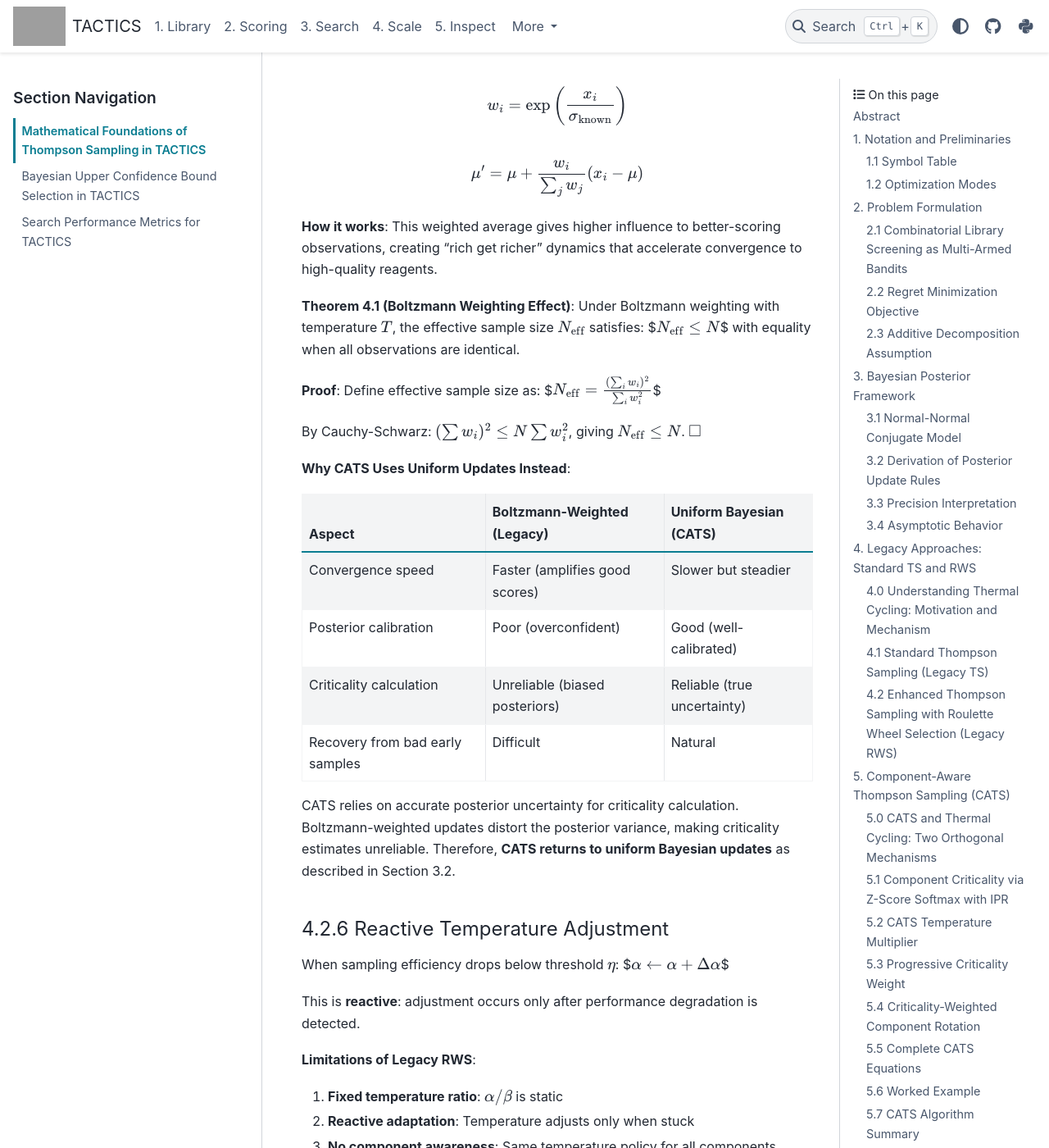
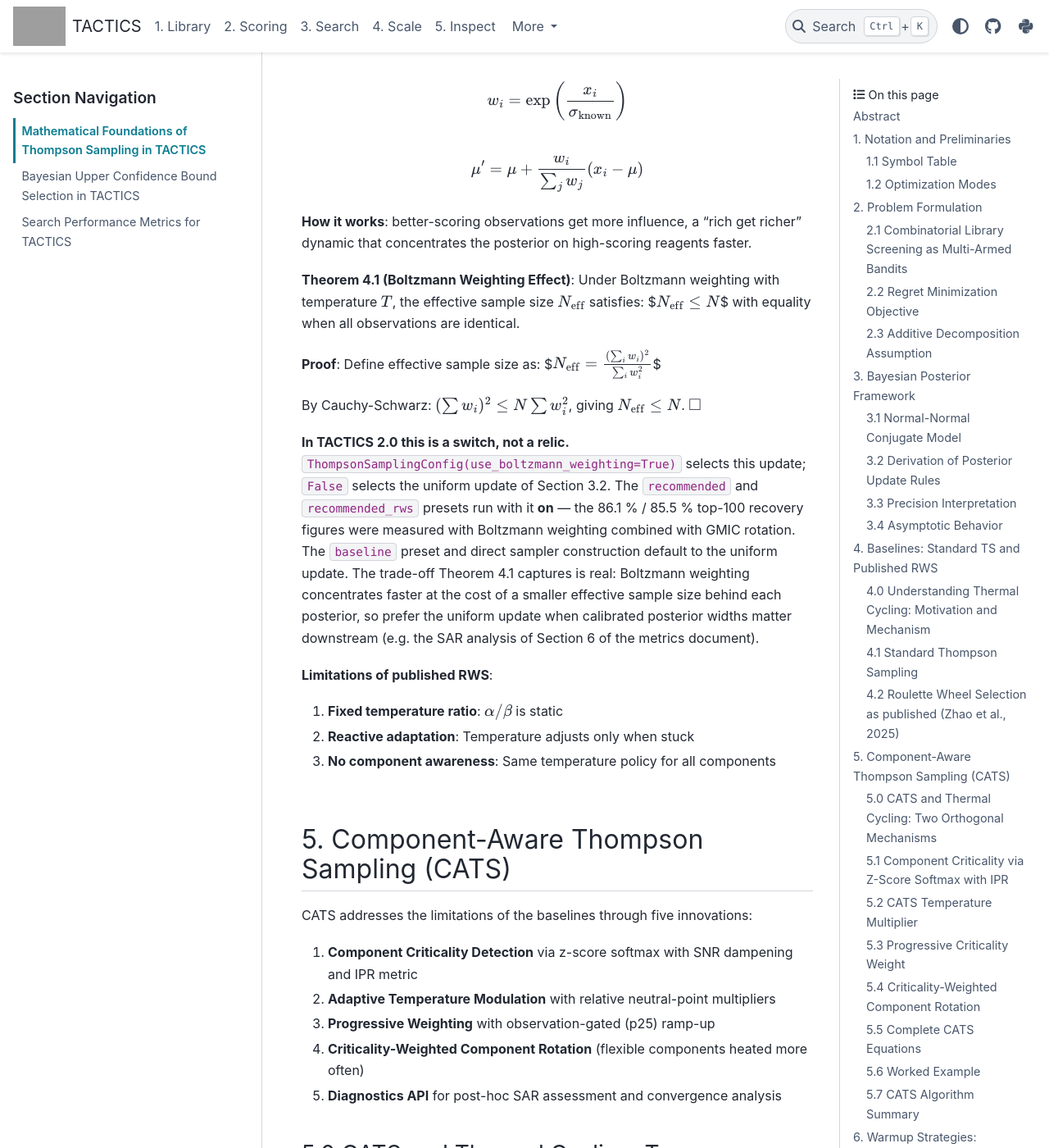
Before and after one commit to aakankschit/TACTICS, a Sphinx documentation site: the page built from docs/source/theory/thompson_sampling_equations.md, in a window 1280 px wide and 1400 px high, scrolled down 8372 px. Shown: the whole window at 82% size. Built offline with Sphinx 7.4.7 and the PyData theme 0.15.4, drawn with Linux system fonts in a browser that asks for light colours; some of the changed text lies outside the part shown; grey boxes are pictures that could not be loaded.

Commit message:
docs: 'legacy' now means only what was removed
The word survived in two places after the redesign and meant the wrong
thing in both.

Theory pages: the derivations of standard Thompson Sampling and the
published RWS (Zhao et al. 2025) are the baselines CATS and TT-TS are
measured against and stay -- but the headings said 'Legacy', which now
reads as 'the deleted code'. Relabelled as Baselines / Published RWS,
with a note at the top of section 4 saying the 1.x implementations
were removed and where each baseline lives now (GreedyConfig; 1.2.0).
Section 4.2.5 claimed Boltzmann-weighted updates are 'Legacy Only' and
that CATS uses uniform updates -- false: the recommended presets run
with use_boltzmann_weighting=True and the 86.1%/85.5% figures were
measured that way. Rewritten as the switch it is, keeping Theorem 4.1
and stating the trade-off it captures.

Source docstrings that autodoc carries into the reference described
live features as legacy: EnhancedWarmup ('the legacy warmup approach'
-- it is the default), use_boltzmann_weighting ('legacy RWS'),
adaptive_temperature ('legacy-inspired'), the Shannon criticality
metric. Reworded. The only remaining mention is presets.py saying
legacy_rws was removed.

Co-Authored-By: Claude Fable 5.1 <noreply@anthropic.com>
Claude-Session: https://claude.ai/code/session_01NGA4NaBZPsgXgze4qPnmND

````diff
--- a/docs/source/theory/thompson_sampling_equations.md
+++ b/docs/source/theory/thompson_sampling_equations.md
@@ -4,7 +4,7 @@
 
 ## Abstract
 
-This document provides rigorous mathematical derivations for the Thompson Sampling algorithms implemented in TACTICS (Thompson Sampling-Assisted Chemical Targeting and Iterative Compound Selection). We derive the theoretical foundations of Component-Aware Thompson Sampling (CATS) and compare it systematically with legacy Roulette Wheel Selection (RWS) and standard Thompson Sampling (TS) frameworks. The key innovations of CATS include IPR-based component criticality detection with SNR dampening and N-adaptive sharpening, adaptive temperature modulation with relative neutral-point multipliers, criticality-weighted component rotation, and progressive exploration-to-exploitation transition. We demonstrate how CATS provides principled, automatic tuning of exploration/exploitation trade-offs that legacy approaches require manual intervention to achieve.
+This document provides rigorous mathematical derivations for the Thompson Sampling algorithms implemented in TACTICS (Thompson Sampling-Assisted Chemical Targeting and Iterative Compound Selection). We derive the theoretical foundations of Component-Aware Thompson Sampling (CATS) and compare it systematically with the published Roulette Wheel Selection (RWS; Zhao et al., 2025) and standard Thompson Sampling (TS). The key innovations of CATS include IPR-based component criticality detection with SNR dampening and N-adaptive sharpening, adaptive temperature modulation with relative neutral-point multipliers, criticality-weighted component rotation, and progressive exploration-to-exploitation transition. We demonstrate how CATS provides principled, automatic tuning of exploration/exploitation trade-offs that the baselines require manual intervention to achieve.
 
 ## 1. Notation and Preliminaries
 
@@ -125,7 +125,9 @@ $$\mu_N \xrightarrow{N \to \infty} \bar{x} \xrightarrow{\text{LLN}} \theta^*$$
 
 The posterior concentrates around the true mean as observations accumulate.
 
-## 4. Legacy Approaches: Standard TS and RWS
+## 4. Baselines: Standard TS and Published RWS
+
+> These two methods are what CATS and TT-TS are measured against, so their derivations stay here. The 1.x implementations (`TACTICS.thompson_sampling.legacy`) were removed in 2.0: standard TS is `GreedyConfig`; the published RWS with round-robin rotation is reproducible with chem-tactics 1.2.0.
 
 ### 4.0 Understanding Thermal Cycling: Motivation and Mechanism
 
@@ -168,9 +170,9 @@ where typically $\alpha > \beta$ (e.g., $\alpha = 0.1$, $\beta = 0.05$).
 
 **Important**: In the Boltzmann distribution used here, **higher temperature means more randomness** (flatter probability distribution), while **lower temperature means more deterministic** selection (peaked at the best option). This is consistent with statistical mechanics conventions.
 
-### 4.1 Standard Thompson Sampling (Legacy TS)
+### 4.1 Standard Thompson Sampling
 
-**Algorithm (Legacy TS)**:
+**Algorithm (standard TS)**:
 ```
 For each iteration t:
     For each component c:
@@ -184,7 +186,7 @@ For each iteration t:
 2. **No thermal cycling**: All components treated identically
 3. **No component awareness**: Cannot detect "critical" vs "flexible" components
 
-### 4.2 Enhanced Thompson Sampling with Roulette Wheel Selection (Legacy RWS)
+### 4.2 Roulette Wheel Selection as published (Zhao et al., 2025)
 
 The RWS approach (Zhao et al., 2024) introduces Boltzmann-weighted selection and thermal cycling.
 
@@ -231,17 +233,15 @@ $$P(r_{c,i}) \to \begin{cases} 1 & \text{if } i = \arg\max_j \tilde{s}_{c,j} \\
 As $T_c \to \infty$ (high temperature):
 $$P(r_{c,i}) \to \frac{1}{n_c}$$ (uniform distribution)
 
-#### 4.2.5 Boltzmann-Weighted Posterior Updates (Legacy Only)
+#### 4.2.5 Boltzmann-Weighted Posterior Updates
 
-> **Important**: This section describes a feature of **Legacy RWS only**. Modern CATS uses **uniform Bayesian updates** (Section 3.2) instead. This section is retained for historical context and to explain why CATS made a different choice.
-
-Legacy RWS uses Boltzmann-weighted moving averages for posterior updates:
+Published RWS updates each reagent's posterior with a Boltzmann-weighted moving average rather than the uniform update of Section 3.2:
 
 $$w_i = \exp\left(\frac{x_i}{\sigma_{\text{known}}}\right)$$
 
 $$\mu' = \mu + \frac{w_i}{\sum_j w_j} (x_i - \mu)$$
 
-**How it works**: This weighted average gives higher influence to better-scoring observations, creating "rich get richer" dynamics that accelerate convergence to high-quality reagents.
+**How it works**: better-scoring observations get more influence, a "rich get richer" dynamic that concentrates the posterior on high-scoring reagents faster.
 
 **Theorem 4.1 (Boltzmann Weighting Effect)**: Under Boltzmann weighting with temperature $T$, the effective sample size $N_{\text{eff}}$ satisfies:
 $$N_{\text{eff}} \leq N$$
@@ -252,32 +252,16 @@ $$N_{\text{eff}} = \frac{(\sum_i w_i)^2}{\sum_i w_i^2}$$
 
 By Cauchy-Schwarz: $(\sum w_i)^2 \leq N \sum w_i^2$, giving $N_{\text{eff}} \leq N$. $\square$
 
-**Why CATS Uses Uniform Updates Instead**:
+**In TACTICS 2.0 this is a switch, not a relic.** `ThompsonSamplingConfig(use_boltzmann_weighting=True)` selects this update; `False` selects the uniform update of Section 3.2. The `recommended` and `recommended_rws` presets run with it **on** — the 86.1 % / 85.5 % top-100 recovery figures were measured with Boltzmann weighting combined with GMIC rotation. The `baseline` preset and direct sampler construction default to the uniform update. The trade-off Theorem 4.1 captures is real: Boltzmann weighting concentrates faster at the cost of a smaller effective sample size behind each posterior, so prefer the uniform update when calibrated posterior widths matter downstream (e.g. the SAR analysis of Section 6 of the metrics document).
 
-| Aspect | Boltzmann-Weighted (Legacy) | Uniform Bayesian (CATS) |
-|--------|----------------------------|-------------------------|
-| Convergence speed | Faster (amplifies good scores) | Slower but steadier |
-| Posterior calibration | Poor (overconfident) | Good (well-calibrated) |
-| Criticality calculation | Unreliable (biased posteriors) | Reliable (true uncertainty) |
-| Recovery from bad early samples | Difficult | Natural |
-
-CATS relies on accurate posterior uncertainty for criticality calculation. Boltzmann-weighted updates distort the posterior variance, making criticality estimates unreliable. Therefore, **CATS returns to uniform Bayesian updates** as described in Section 3.2.
-
-#### 4.2.6 Reactive Temperature Adjustment
-
-When sampling efficiency drops below threshold $\eta$:
-$$\alpha \leftarrow \alpha + \Delta\alpha$$
-
-This is **reactive**: adjustment occurs only after performance degradation is detected.
-
-**Limitations of Legacy RWS**:
+**Limitations of published RWS**:
 1. **Fixed temperature ratio**: $\alpha/\beta$ is static
 2. **Reactive adaptation**: Temperature adjusts only when stuck
 3. **No component awareness**: Same temperature policy for all components
 
 ## 5. Component-Aware Thompson Sampling (CATS)
 
-CATS addresses the limitations of legacy approaches through five innovations:
+CATS addresses the limitations of the baselines through five innovations:
 
 1. **Component Criticality Detection** via z-score softmax with SNR dampening and IPR metric
 2. **Adaptive Temperature Modulation** with relative neutral-point multipliers
@@ -325,7 +309,7 @@ Consider a two-component system with $\alpha = 0.1$ (hot), $\beta = 0.05$ (cold)
 
 #### 5.0.3 Why Both Mechanisms Are Needed
 
-**Thermal cycling alone** (Legacy RWS) treats all components identically when heated/cooled. This wastes exploration budget on components that have already converged.
+**Thermal cycling alone** (published RWS) treats all components identically when heated/cooled. This wastes exploration budget on components that have already converged.
 
 **CATS alone** (without thermal cycling) might never give exploration opportunities to components that start with misleadingly good early results.
 
@@ -389,7 +373,7 @@ $$\kappa_c^{\text{IPR}} = 1 - \frac{N_{\text{eff}}}{n_c^{\text{active}}}$$
 
 IPR measures probability concentration directly. $N_{\text{eff}}$ is the effective number of reagents with significant probability mass. When one reagent dominates, $N_{\text{eff}} \to 1$ and $\kappa \to 1 - 1/n_c \approx 1$. When all reagents are equal, $N_{\text{eff}} = n_c$ and $\kappa = 0$.
 
-**Shannon Entropy** — legacy metric (`criticality_metric="shannon"`):
+**Shannon Entropy** — the earlier metric (`criticality_metric="shannon"`):
 
 $$\kappa_c^{\text{Shannon}} = 1 - \frac{H_c}{\ln(n_c^{\text{active}})}, \qquad H_c = -\sum_i p_{c,i} \ln(p_{c,i})$$
 
@@ -488,7 +472,7 @@ This blends between neutral ($m=1$) and CATS-adjusted multipliers.
 
 #### 5.4.1 Motivation
 
-Legacy RWS uses **round-robin** component rotation, cycling the heated component index sequentially: $c_{\text{hot}} \leftarrow (c_{\text{hot}} + 1) \mod C$. This gives every component equal heating time regardless of need.
+Published RWS uses **round-robin** component rotation, cycling the heated component index sequentially: $c_{\text{hot}} \leftarrow (c_{\text{hot}} + 1) \mod C$. This gives every component equal heating time regardless of need.
 
 **Problem**: Components with low criticality (flexible, many viable options) benefit more from exploration than components with high criticality (already converged). Equal heating wastes budget on converged components.
 
@@ -744,7 +728,7 @@ $$w = \frac{N_{c,i}}{N_{c,i} + \lambda}$$
 
 **Problem**: As posteriors sharpen, selection converges to the same "best" reagents, generating duplicate compounds that waste evaluation budget.
 
-**Legacy Approach (Reactive)**:
+**Reactive approach (published RWS)**:
 ```
 Generate 100 combinations → Filter duplicates → Evaluate unique only
 ```
@@ -787,11 +771,11 @@ $$E_c = \prod_{c' \neq c} n_{c'}$$
 
 When a reagent has been paired with all possible partners ($|D_c(r)| = E_c$), it is marked exhausted and automatically excluded.
 
-## 8. Comparative Analysis: CATS vs Legacy
+## 8. Comparative Analysis: CATS vs the Baselines
 
 ### 8.1 Key Differences Summary
 
-| Aspect | Standard TS | Legacy RWS | CATS |
+| Aspect | Standard TS | Published RWS | CATS |
 |--------|-------------|------------|------|
 | **Selection** | Argmax on samples | Roulette wheel | Roulette wheel |
 | **Temperature** | N/A | Fixed $\alpha$, $\beta$ | Adaptive via $m_c$ |
@@ -803,7 +787,7 @@ When a reagent has been paired with all possible partners ($|D_c(r)| = E_c$), it
 
 ### 8.2 Mathematical Comparison
 
-**Legacy RWS Temperature**:
+**Published RWS temperature**:
 $$T_c^{\text{RWS}} = \begin{cases} \alpha & c = c_{\text{hot}} \\ \beta & \text{otherwise} \end{cases}$$
 
 **CATS Effective Temperature**:
@@ -818,7 +802,7 @@ $$T_c^{\text{CATS}} = T_c^{\text{base}} \cdot \left[1 + w(\gamma)(m_c - 1)\right
 3. **Progressive Introduction**: Avoids early-iteration instability
 4. **Principled Foundation**: Information-theoretic basis (IPR criticality with SNR dampening)
 
-### 8.4 When CATS Outperforms Legacy
+### 8.4 When CATS Outperforms the Baselines
 
 | Scenario | CATS Advantage |
 |----------|----------------|
````
Also changed, not shown: docs/source/theory/bayesian_ucb_equations.md (+2 -2 lines), docs/source/theory/search_performance_metrics.md (+8 -8 lines), 13 other files.
